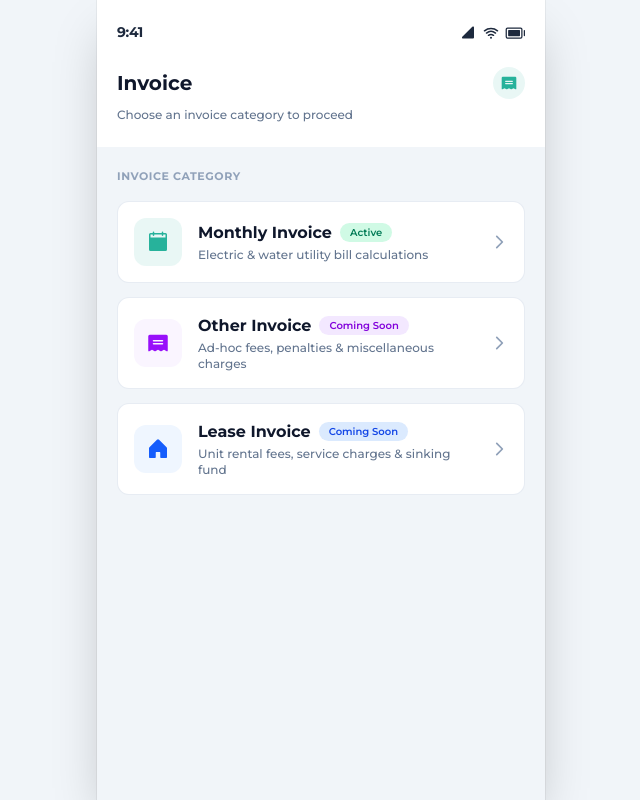
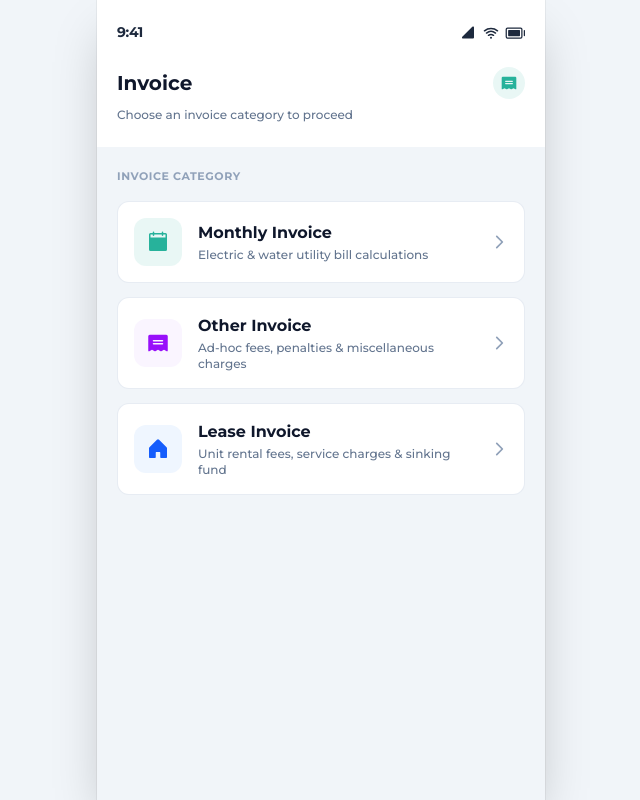
Before and after one commit to ProgrammerMuda/Calculate-Invoice, a React (Vite) app: page / in a window 1280 px wide. Shown: the whole page, without its empty margins (319-959 px from the left). Built offline with nearby package versions, Linux system fonts and the light colour scheme; the HTML template or start-up script is replaced by a standard one.

Commit message:
Remove Active and Coming Soon badges from menu category cards

```diff
--- a/src/App.tsx
+++ b/src/App.tsx
@@ -719,12 +719,7 @@ export default function App() {
                 <CalendarBlank size={24} weight="fill" />
               </div>
               <div className="flex-1 min-w-0">
-                <div className="flex items-center gap-2 mb-0.5">
-                  <h3 className="font-bold text-slate-900 text-base">Monthly Invoice</h3>
-                  <span className="px-2.5 py-0.5 rounded-full text-[10px] font-semibold bg-emerald-100 text-emerald-700">
-                    Active
-                  </span>
-                </div>
+                <h3 className="font-bold text-slate-900 text-base mb-0.5">Monthly Invoice</h3>
                 <p className="text-xs text-slate-500 font-medium">Electric & water utility bill calculations</p>
               </div>
               <CaretRight size={18} weight="bold" className="text-slate-400 group-hover:text-primary transition-colors shrink-0" />
@@ -739,12 +734,7 @@ export default function App() {
                 <Receipt size={24} weight="fill" />
               </div>
               <div className="flex-1 min-w-0">
-                <div className="flex items-center gap-2 mb-0.5">
-                  <h3 className="font-bold text-slate-900 text-base">Other Invoice</h3>
-                  <span className="px-2.5 py-0.5 rounded-full text-[10px] font-semibold bg-purple-100 text-purple-700">
-                    Coming Soon
-                  </span>
-                </div>
+                <h3 className="font-bold text-slate-900 text-base mb-0.5">Other Invoice</h3>
                 <p className="text-xs text-slate-500 font-medium">Ad-hoc fees, penalties & miscellaneous charges</p>
               </div>
               <CaretRight size={18} weight="bold" className="text-slate-400 group-hover:text-purple-600 transition-colors shrink-0" />
@@ -759,12 +749,7 @@ export default function App() {
                 <House size={24} weight="fill" />
               </div>
               <div className="flex-1 min-w-0">
-                <div className="flex items-center gap-2 mb-0.5">
-                  <h3 className="font-bold text-slate-900 text-base">Lease Invoice</h3>
-                  <span className="px-2.5 py-0.5 rounded-full text-[10px] font-semibold bg-blue-100 text-blue-700">
-                    Coming Soon
-                  </span>
-                </div>
+                <h3 className="font-bold text-slate-900 text-base mb-0.5">Lease Invoice</h3>
                 <p className="text-xs text-slate-500 font-medium">Unit rental fees, service charges & sinking fund</p>
               </div>
               <CaretRight size={18} weight="bold" className="text-slate-400 group-hover:text-blue-600 transition-colors shrink-0" />
```
